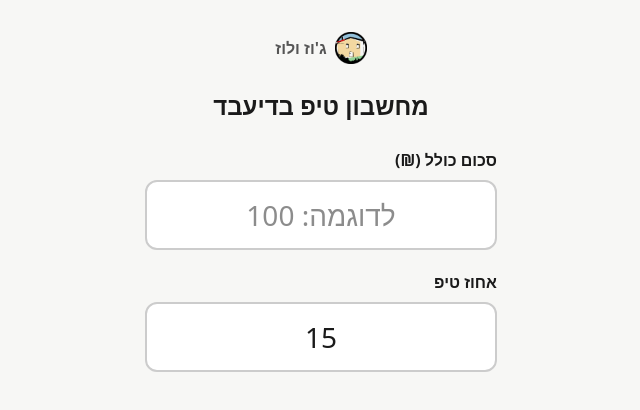
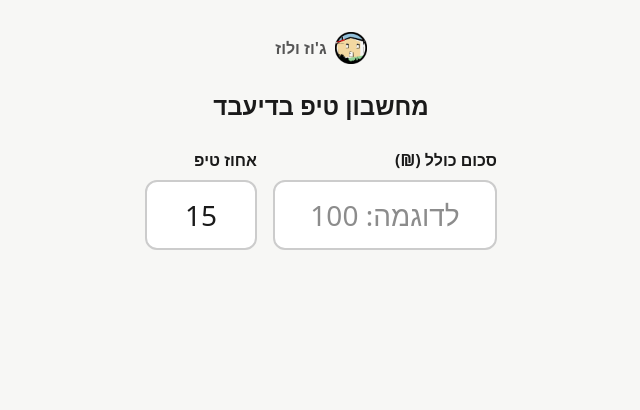
Before and after one commit to naorlevi87/KfarHirur, a React (Vite) app: page /tipCalc in a window 1280 px wide. Shown: the top 410 px of the page, without its empty margins (319-959 px from the left). Built offline with nearby package versions, Linux system fonts and the light colour scheme; no server answers; a web font is replaced by a local one.

Commit message:
fix(tipCalc): side-by-side fields (2:1 ratio), enter-to-advance/close keyboard, tighter result spacing

```diff
--- a/src/pages/tipCalc/TipCalcPage.css
+++ b/src/pages/tipCalc/TipCalcPage.css
@@ -49,10 +49,24 @@
   gap: 1.25rem;
 }
 
+.tip-calc-fields-row {
+  display: flex;
+  gap: 1rem;
+}
+
 .tip-calc-field {
+  min-width: 0;
   display: flex;
   flex-direction: column;
   gap: 0.5rem;
+}
+
+.tip-calc-field-total {
+  flex: 2;
+}
+
+.tip-calc-field-percent {
+  flex: 1;
 }
 
 .tip-calc-field label {
@@ -88,6 +102,7 @@
   max-width: 22rem;
   display: flex;
   gap: 1rem;
+  margin-top: -0.75rem;
 }
 
 .tip-calc-result-box {
--- a/src/pages/tipCalc/TipCalcPage.jsx
+++ b/src/pages/tipCalc/TipCalcPage.jsx
@@ -2,7 +2,7 @@
 // Standalone waiter tool: splits a stated total into bill + tip at a given percentage.
 // Public route, no site chrome, no auth — see docs/superpowers/specs/2026-09-15-tip-calculator-design.md
 
-import { useState } from 'react';
+import { useState, useRef } from 'react';
 import { splitBillAndTip } from './tipMath.js';
 import logoCircle from '../../assets/images/kfar-hirur-logo-circleOnly.png';
 import './TipCalcPage.css';
@@ -16,6 +16,21 @@ function parseWholeNonNegative(raw) {
 export function TipCalcPage() {
   const [totalRaw, setTotalRaw] = useState('');
   const [percentRaw, setPercentRaw] = useState('15');
+  const percentInputRef = useRef(null);
+
+  function handleTotalKeyDown(e) {
+    if (e.key === 'Enter') {
+      e.preventDefault();
+      percentInputRef.current?.focus();
+    }
+  }
+
+  function handlePercentKeyDown(e) {
+    if (e.key === 'Enter') {
+      e.preventDefault();
+      e.target.blur();
+    }
+  }
 
   const total = parseWholeNonNegative(totalRaw);
   const percent = parseWholeNonNegative(percentRaw);
@@ -39,28 +54,35 @@ export function TipCalcPage() {
       <h1 className="tip-calc-title">מחשבון טיפ בדיעבד</h1>
 
       <div className="tip-calc-form">
-        <div className="tip-calc-field">
+        <div className="tip-calc-fields-row">
+          <div className="tip-calc-field tip-calc-field-total">
             <label htmlFor="tip-calc-total">סכום כולל (₪)</label>
             <input
               id="tip-calc-total"
               inputMode="numeric"
               pattern="\d*"
+              enterKeyHint="next"
               value={totalRaw}
               onChange={(e) => setTotalRaw(e.target.value)}
+              onKeyDown={handleTotalKeyDown}
               placeholder="לדוגמה: 100"
             />
           </div>
 
-        <div className="tip-calc-field">
+          <div className="tip-calc-field tip-calc-field-percent">
             <label htmlFor="tip-calc-percent">אחוז טיפ</label>
             <input
               id="tip-calc-percent"
+              ref={percentInputRef}
               inputMode="numeric"
               pattern="\d*"
+              enterKeyHint="done"
               value={percentRaw}
               onChange={(e) => setPercentRaw(e.target.value)}
+              onKeyDown={handlePercentKeyDown}
               placeholder="לדוגמה: 15"
             />
+          </div>
         </div>
 
         <p className="tip-calc-error">
```
Lines whose indentation alone changed are shown as unchanged.
